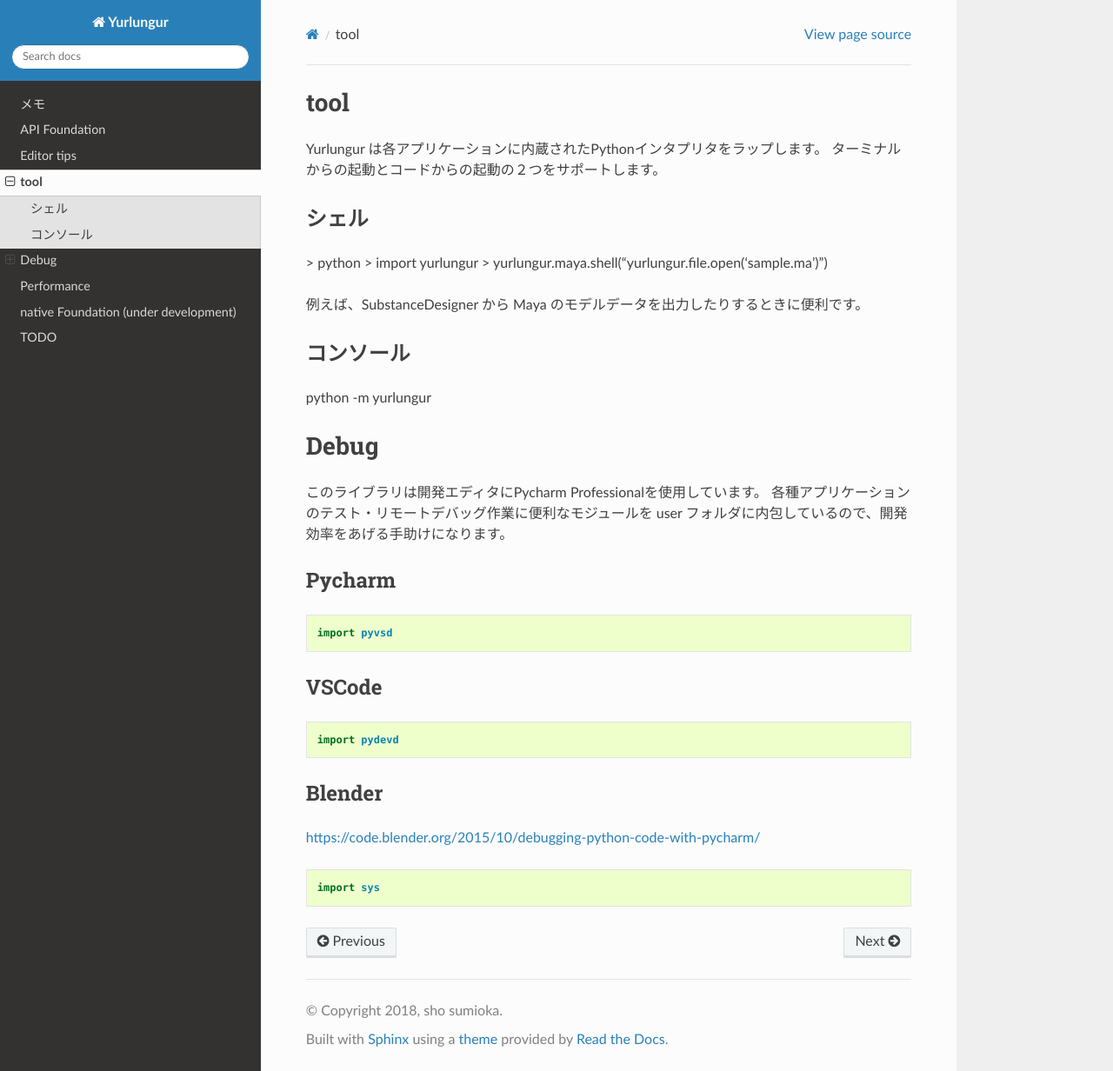
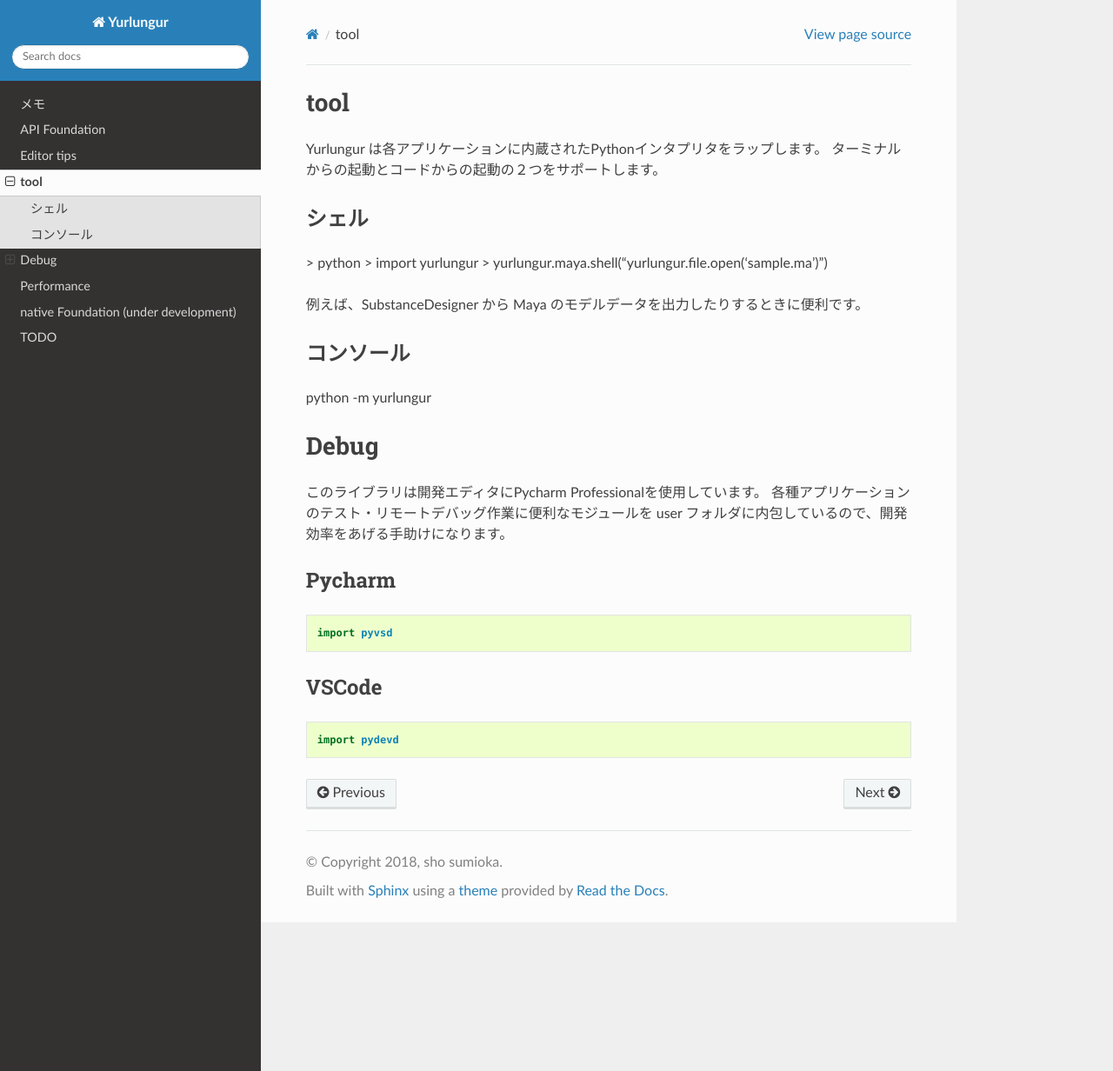
Before and after one commit to sho7noka/Yurlungur, a Sphinx documentation site: the page built from source/tool.rst, in a window 1280 px wide and 1232 px high. Shown: the whole window at 87% size. Built offline with Sphinx 7.4.7 and the Read the Docs theme 2.0.0, drawn with Linux system fonts in a browser that asks for light colours.

Commit message:
fix: rst

```diff
--- a/source/native.rst
+++ b/source/native.rst
@@ -102,7 +102,7 @@ embeded.h
 #. 競合他社間のソフトウェア統合
 
 
-.. code-block:: make
+.. code-block:: bash
 
     cmake_minimum_required(VERSION 3.0)
     project(yurlungur)
--- a/source/tool.rst
+++ b/source/tool.rst
@@ -44,12 +44,3 @@ VSCode
 .. code-block:: python
 
     import pydevd
-
-
-Blender
----------------
-https://code.blender.org/2015/10/debugging-python-code-with-pycharm/
-
-.. code-block:: python
-
-    import sys
```
